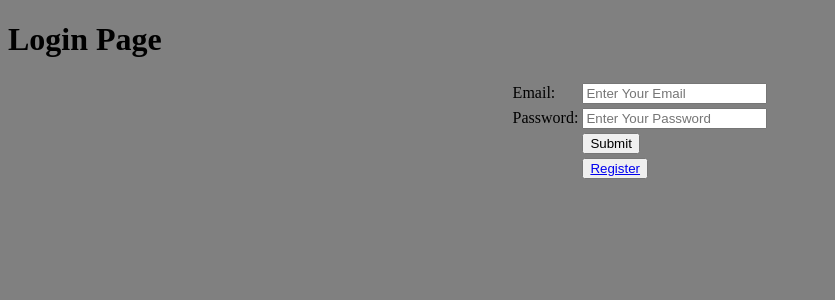
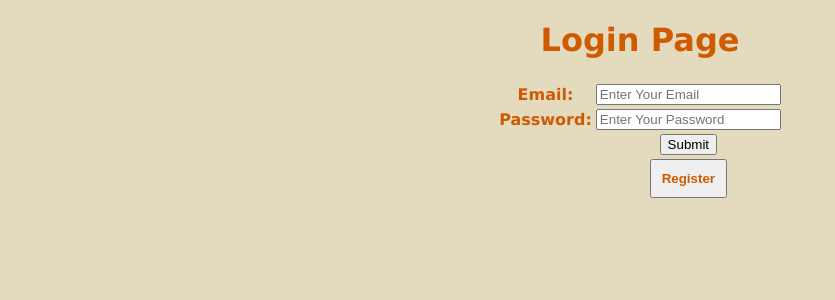
Before and after one commit to sakarious/NoQuery-App, a PHP site: page / in a window 1280 px wide. Shown: the top 300 px of the page, without its empty margins (0-835 px from the left). Run offline with PHP 8.4, Linux system fonts and the light colour scheme.

Commit message:
added css

```diff
--- a/style/style.css
+++ b/style/style.css
@@ -1,3 +1,18 @@
 body{
-    background-color: gray;
+    background-color: #E4DBBF;
+    color: #D05A00;
+    text-align: center;
+    font-weight: bolder;
+    font-family: 'Lucida Sans', 'Lucida Sans Regular', 'Lucida Grande', 'Lucida Sans Unicode', Geneva, Verdana, sans-serif;
 }
+
+button{
+    cursor: pointer;
+    padding: 10px;
+    font-weight: 900;
+}
+
+a{
+    text-decoration: none;
+    color: #D05A00;
+}
```
